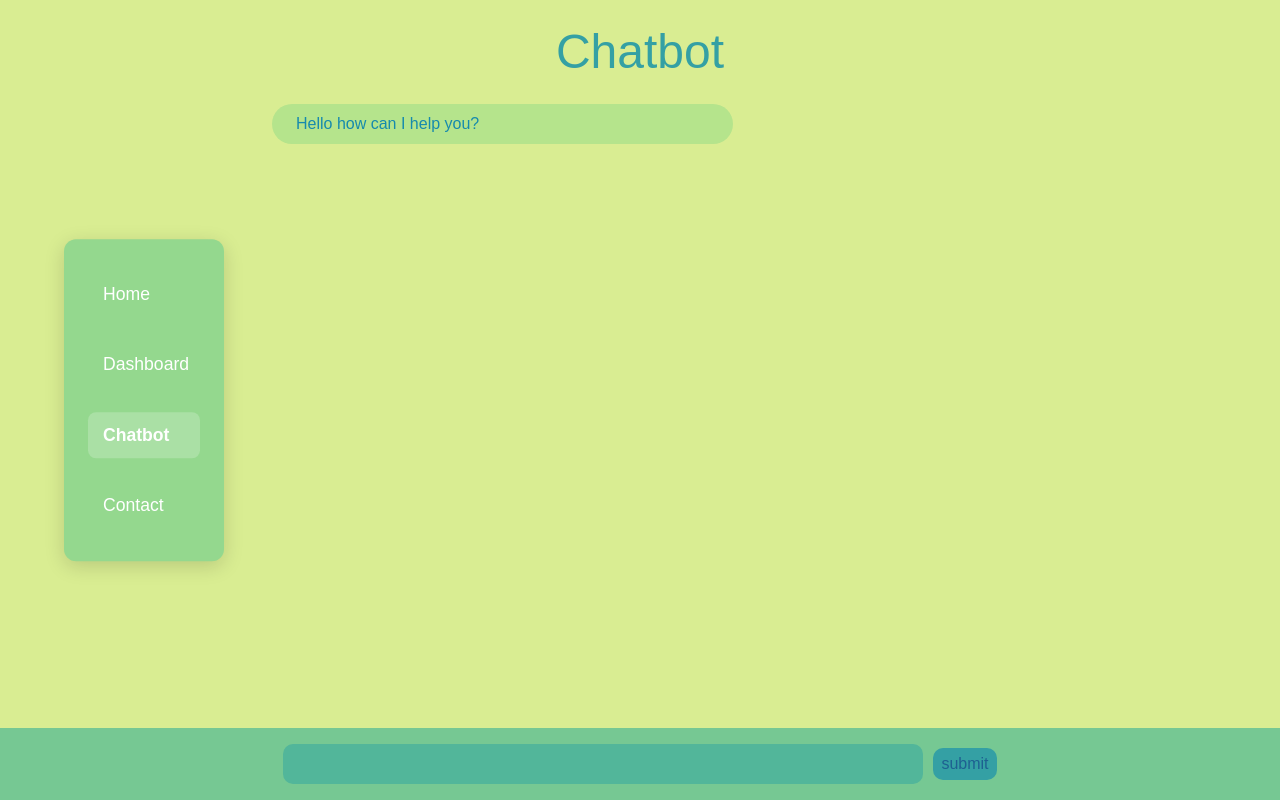
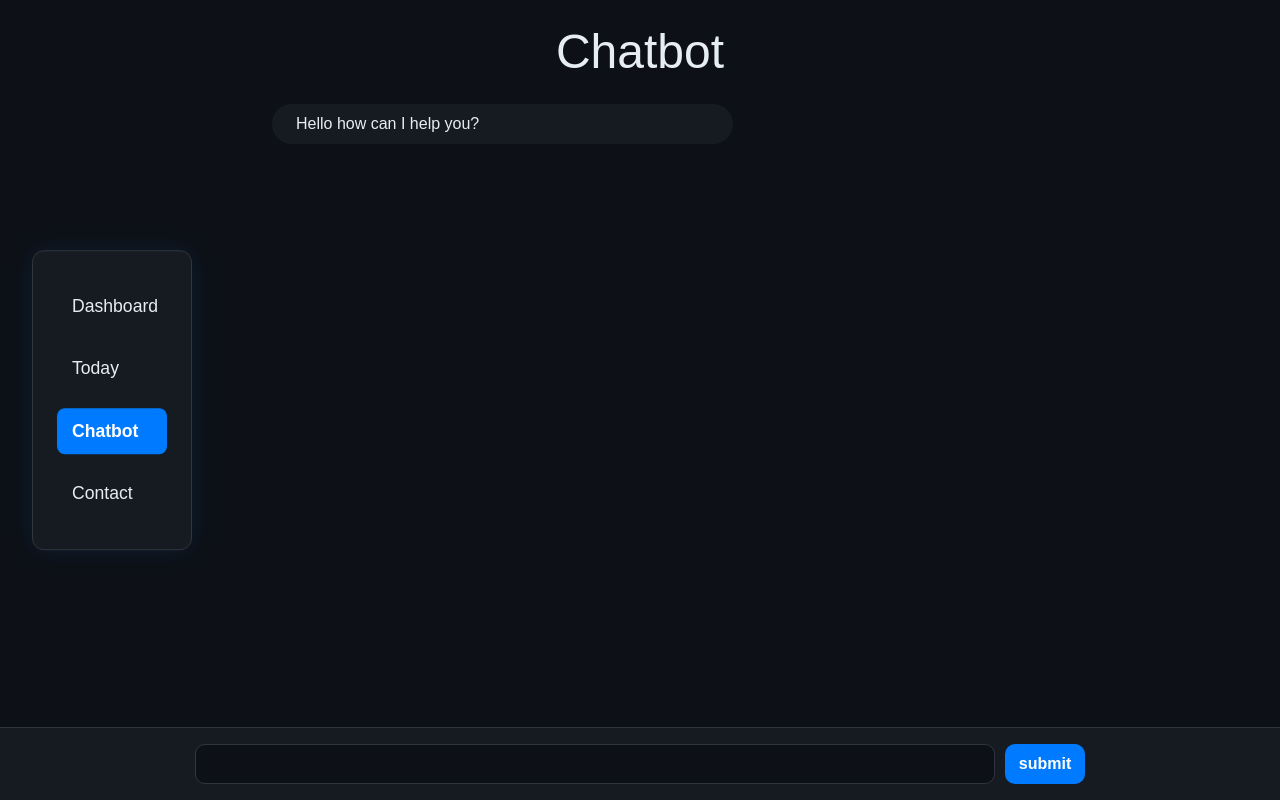
Before and after one commit to ericcanderson8/HabitTracker, a Next.js app: page /user/chatbot in a window 1280 px wide. Built offline with nearby package versions, Linux system fonts and the light colour scheme.

Commit message:
adding chatbot + sidebar

```diff
--- a/app/components/sidebar.module.css
+++ b/app/components/sidebar.module.css
@@ -1,49 +1,73 @@
 /* sidebar.module.css */
+
+/* Use the same CSS variables from your main stylesheet for consistency */
+:root {
+  --background-color: #0D1117;
+  --surface-color: #161B22;
+  --primary-text-color: #E6EDF3;
+  --accent-color: #007BFF;
+  --border-color: #30363D;
+}
+
 .sidebar {
   position: fixed;
   top: 50%;
   transform: translateY(-50%);
-  left: 4rem;
+  left: 2rem; /* Adjusted for a closer fit */
   width: 160px;
   height: auto;
-  background-color: #94d88e;
+
+  /* Applying the dark theme colors */
+  background-color: var(--surface-color);
+  border: 1px solid var(--border-color);
+
   padding: 2rem 1.5rem;
   border-radius: 12px;
-  box-shadow: 0 5px 20px rgba(0, 0, 0, 0.15);
+
+  /* A subtle "glow" effect matching the modern theme */
+  box-shadow: 0 0 25px rgba(0, 123, 255, 0.1);
+
   z-index: 2;
   transition: all 0.3s ease;
 }
 
 /* Container for the navigation links */
 .navList {
-  list-style: none; /* Removes bullet points */
+  list-style: none;
   margin: 0;
   padding: 0;
   display: flex;
   flex-direction: column;
-  gap: 1.5rem; /* Increased space between links */
+  gap: 1rem; /* Slightly reduced gap for a tighter look */
 }
 
 /* Style for each link item */
 .navLink {
-  color: #ffffff; /* Dark, low-saturation green for text */
-  text-decoration: none; /* Removes the underline */
-  font-size: 1.1rem; /* Larger, more readable font */
-  font-weight: 500; /* Medium weight for clarity */
-  padding: 10px 15px; /* Adds clickable area */
-  border-radius: 8px; /* Rounded corners for the hover effect */
-  transition: background-color 0.2s ease-in-out, color 0.2s ease-in-out;
-  display: block; /* Makes the entire padded area clickable */
+  color: var(--primary-text-color);
+  text-decoration: none;
+  font-size: 1.1rem;
+  font-weight: 500;
+  padding: 10px 15px;
+  border-radius: 8px;
+  transition: background-color 0.2s ease, color 0.2s ease;
+  display: block;
 }
 
 /* Hover effect for links */
 .navLink:hover {
-  background-color: #a8e6a3; /* Lighter green on hover */
-  color: #0c1a0c;
+  background-color: rgba(0, 123, 255, 0.1); /* Faint blue background on hover */
+  color: var(--accent-color); /* Text becomes vibrant blue on hover */
 }
 
 /* Style for the active link */
 .activeLink {
-  background-color: rgba(255, 255, 255, 0.2);
-  font-weight: 700; /* Bold active link */
+  background-color: var(--accent-color); /* Solid vibrant blue background */
+  color: #FFFFFF; /* White text for high contrast */
+  font-weight: 700;
 }
+
+/* Ensure the active link's hover state doesn't change */
+.activeLink:hover {
+  background-color: var(--accent-color);
+  color: #FFFFFF;
+}
--- a/app/components/sidebar.tsx
+++ b/app/components/sidebar.tsx
@@ -5,8 +5,8 @@ import { usePathname } from 'next/navigation'; // Correct import
 import styles from './sidebar.module.css';
 
 const navItems = [
-  { href: '/', label: 'Home' },
   { href: '/user/dashboard', label: 'Dashboard' },
+  { href: '/user/today', label: 'Today' },
   { href: '/user/chatbot', label: 'Chatbot' },
   { href: '/contact', label: 'Contact' },
 ];
--- a/app/user/chatbot/page.module.css
+++ b/app/user/chatbot/page.module.css
@@ -1,15 +1,18 @@
 :root {
-    --background-color: #d9ed92;
-    --title-color: #34a0a4;
-    --bot-background: #b5e48c;
-    --bot-text: #168aad;
-    --user-background: #99d98c;
-    --user-text: #1a759f;
-    --send-message-background: #76c893;
-    --input-background: #52b69a;
-    --submit-background: #34a0a4;
-    --submit-text: #1e6091;
-    --input-text: #184e77;
+  /* --- Modern Dark Theme: "Midnight Blue" --- */
+  --background-color: #0D1117; /* Deep navy background */
+  --title-color: #E6EDF3;      /* Bright, off-white text */
+  --bot-background: #161B22;   /* Lighter charcoal for surfaces */
+  --bot-text: #E6EDF3;         /* Bright text */
+  --user-background: #007BFF;  /* Vibrant blue accent for user */
+  --user-text: #FFFFFF;         /* Pure white for max contrast */
+  --send-message-background: #161B22; /* Consistent surface color */
+  --input-background: #0D1117;    /* Matches main background */
+  --input-text: #E6EDF3;         /* Bright text */
+  --submit-background: #007BFF;  /* Vibrant blue for action */
+  --submit-text: #FFFFFF;         /* Pure white text */
+  --border-color: #30363D;       /* Subtle border for definition */
+  --hover-glow: rgba(0, 123, 255, 0.15); /* Blue glow for hovers */
 }
 
 .container {
@@ -56,11 +59,9 @@
   background-color: var(--bot-background);
   color: var(--bot-text);
   font-size: 1rem;
-    padding: 0.5rem;
-    padding-right: 1.5rem;
-    padding-left: 1.5rem;
+  padding: 0.5rem 1.5rem;
   max-width: 60%;
-    border-radius: 3rem;
+  border-radius: 1.5rem;
   margin-bottom: 0.5rem;
   margin-left: 1rem;
   display: flex;
@@ -70,26 +71,28 @@
 
 .botMessages button {
   margin-top: 0.5rem;
-    background-color: #34a0a4;
-    color: #fff;
+  background-color: var(--submit-background);
+  color: var(--submit-text);
   border: none;
-    padding: 1px;
-    font-size: 0.5rem;
+  padding: 5px 10px;
+  font-size: 0.75rem;
   border-radius: 8px;
   cursor: pointer;
-    width: 7rem;
   align-self: center;
+  transition: transform 0.2s ease;
+}
+
+.botMessages button:hover {
+    transform: scale(1.05);
 }
 
 .userMessages {
   background-color: var(--user-background);
   color: var(--user-text);
   font-size: 1rem;
-    padding: 0.5rem;
-    padding-right: 1.5rem;
-    padding-left: 1.5rem;
+  padding: 0.5rem 1.5rem;
   max-width: 60%;
-    border-radius: 3rem;
+  border-radius: 1.5rem;
   margin-bottom: 0.5rem;
   align-self: flex-end;
   margin-right: 1rem;
@@ -107,17 +110,25 @@
   gap: 10px;
   align-items: center;
   justify-content: center;
+  border-top: 1px solid var(--border-color);
 }
 
 .input {
   flex: 1;
   height: 40px;
-    width: 40rem;
+  width: 50rem;
   background-color: var(--input-background);
   color: var(--input-text);
   border-radius: 10px;
   padding: 0 10px;
-    border: none;
+  border: 1px solid var(--border-color);
+  transition: box-shadow 0.3s ease, border-color 0.3s ease;
+}
+
+.input:focus {
+    outline: none;
+    border-color: var(--user-background);
+    box-shadow: 0 0 10px rgba(0, 123, 255, 0.5);
 }
 
 .submit {
@@ -125,10 +136,17 @@
   color: var(--submit-text);
   border-radius: 10px;
   margin-left: 10px;
-    width: 4rem;
-    height: 2rem;
+  width: 5rem;
+  height: 40px;
   border: none;
   cursor: pointer;
+  font-weight: bold;
+  transition: background-color 0.2s ease, transform 0.2s ease;
+}
+
+.submit:hover {
+    background-color: #0056b3; /* A slightly darker blue for hover */
+    transform: scale(1.05);
 }
 
 .behindPopup {
@@ -137,7 +155,8 @@
   left: 0;
   width: 100%;
   height: 100%;
-    background-color: rgba(0, 0, 0, 0.5);
+  background-color: rgba(0, 0, 0, 0.7);
+  backdrop-filter: blur(5px);
   z-index: 3;
 }
 
@@ -147,79 +166,61 @@
   left: 50%;
   transform: translate(-50%, -50%);
   width: 50%;
-    flex: 1;
+  max-width: 600px;
   border-radius: 10px;
-    background-color: #b5e48c;
+  background-color: var(--bot-background);
   padding: 20px;
   padding-top: 10px;
-    box-shadow: 0 4px 10px rgba(0, 0, 0, 0.2);
+  box-shadow: 0 4px 20px rgba(0, 0, 0, 0.5);
   z-index: 4;
-
-    /* Flexbox properties*/
   display: flex;
   flex-direction: column;
   align-items: center;
-    color: #34a0a4;
+  color: var(--title-color);
+  border: 1px solid var(--border-color);
 }
 
-  .popup h1{
+.popup h1 {
   font-size: 1.5rem;
   font-weight: bold;
 }
 
 .popup button {
-    background-color: #34a0a4;
-    color: #fff;
+  background-color: var(--submit-background);
+  color: var(--submit-text);
   border: none;
   padding: 10px 20px;
   border-radius: 5px;
   cursor: pointer;
   margin-top: 10px;
+  transition: background-color 0.2s ease;
+}
 
+.popup button:hover {
+    background-color: #0056b3;
 }
 
 .table {
   width: 100%;
   border-collapse: collapse;
+  color: var(--bot-text);
 }
 
-  /* zebra striping */
 .table tbody tr:nth-child(odd) {
-    background-color: rgba(255, 255, 255, 0.3);
+  background-color: rgba(255, 255, 255, 0.05); /* Subtle zebra striping */
 }
 
-  /* column alignment */
-  .table th:nth-child(1),
-.table td:nth-child(1) {
+.table th, .table td {
+  padding: 0.75rem 1rem;
   text-align: left;
 }
 
-.table th:nth-child(2),
-.table td:nth-child(2) {
-  text-align: left;
+.table th {
+  border-bottom: 2px solid var(--user-background); /* Blue accent border */
+  color: var(--title-color);
 }
 
-.table th:nth-child(3),
-.table td:nth-child(3) {
-  text-align: right;
-}
-
-/* subtle border spacing and borders */
-.table td {
-  padding: 0.5rem 1rem;
-}
-
-.table th {
-  padding: 0.75rem 1rem;
-  border-bottom: 2px solid #34a0a4;
-}
-
-/* highlight on however */
 .table tbody tr:hover {
-  background-color: rgba(52, 160, 164, 0.1);
+  background-color: var(--hover-glow);
   cursor: pointer;
 }
-  /* .table th,
-  .table td {
-    border: 1.5px solid black;
-  } */
--- /dev/null
+++ b/app/user/today/page.tsx
@@ -0,0 +1,13 @@
+"use client"
+import Sidebar from '@/app/components/sidebar';
+
+
+export default function Page() {
+    return (
+        <>
+            <Sidebar/>
+            <h1>Friday Sep 19, 2025</h1>
+
+        </>
+    )
+};
```
Also changed, not shown: app/user/today/page.module.css (added). Lines whose indentation alone changed are shown as unchanged.
